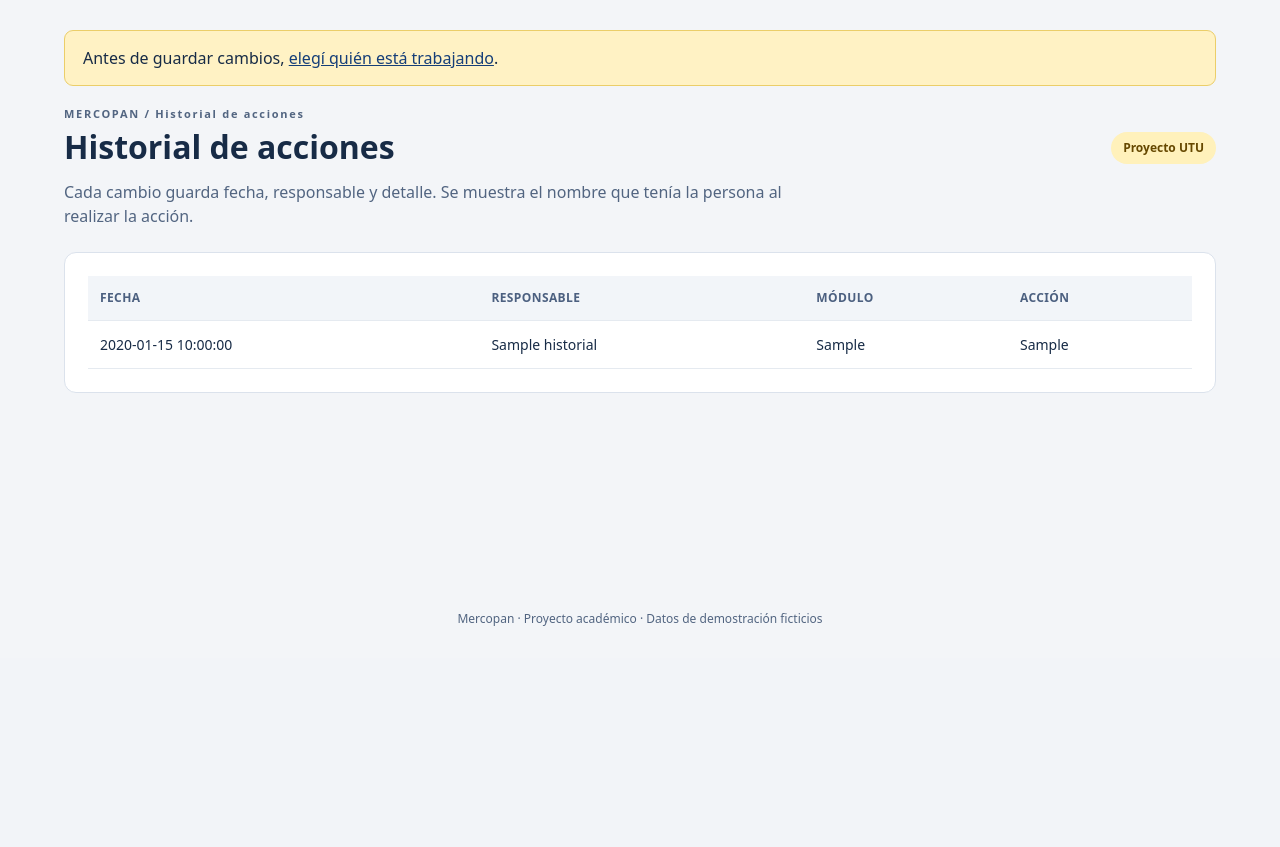
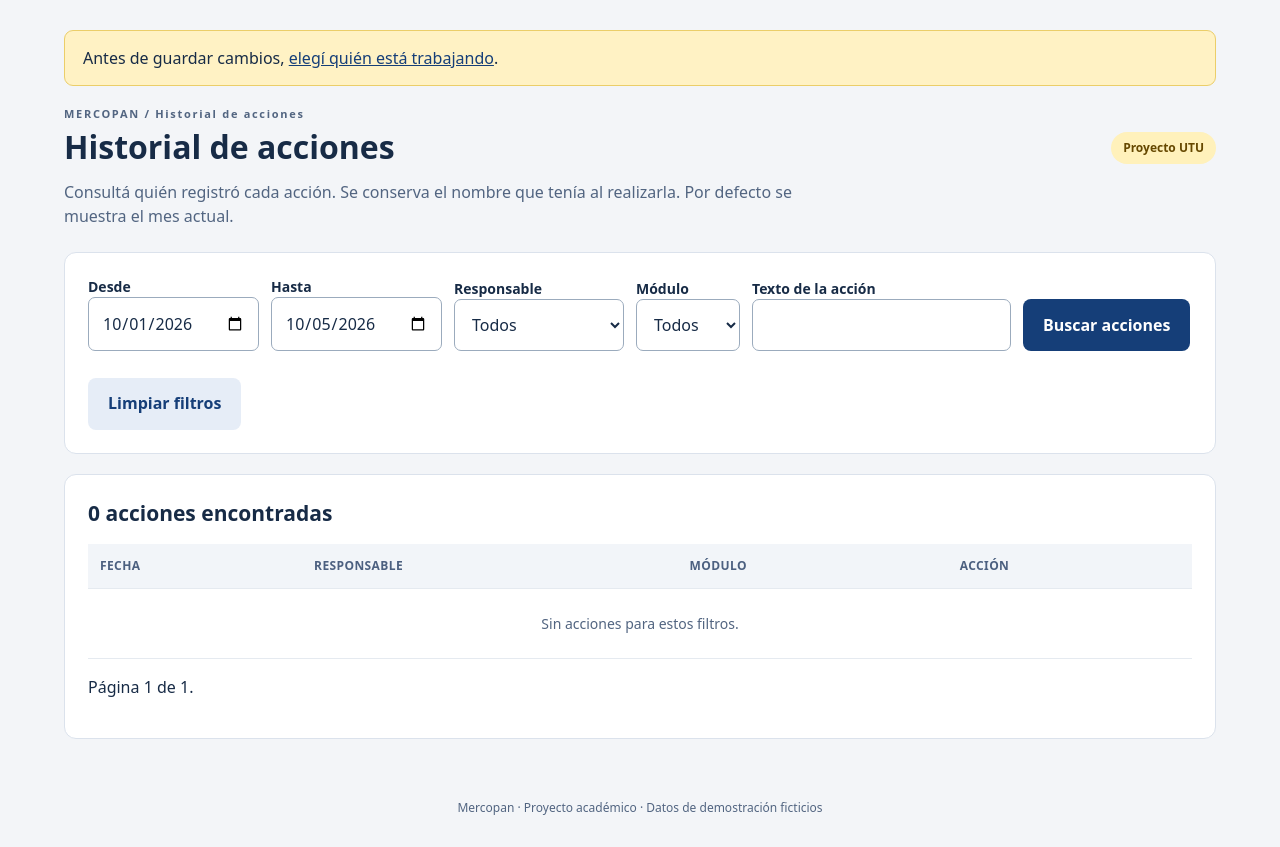
Before and after one commit to s2107851/Mercopan-utu, a PHP site: page /historial.php in a window 1280 px wide. Shown: the part 154-1001 px from the top of the page. Before the commit the page ends 780 px from the top, so only its background shows below. Run offline with PHP 8.4, Linux system fonts and the light colour scheme; tables that the repository leaves empty hold one stand-in row (values such as "Sample post").

Commit message:
HU09 historial

```diff
--- a/historial.php
+++ b/historial.php
@@ -1,9 +1,35 @@
-<?php require 'includes/inicio.php'; $titulo='Historial de acciones'; require 'includes/header.php';
-$pagina=max(1,(int)($_GET['pagina'] ?? 1));$offset=($pagina-1)*50;
-$filas=consulta('SELECT * FROM historial ORDER BY id DESC LIMIT 50 OFFSET ' . $offset)->fetchAll(); ?>
-<p class="descripcion">Cada cambio guarda fecha, responsable y detalle. Se muestra el nombre que tenía la persona al realizar la acción.</p>
-<section class="panel"><div class="tabla"><table><thead><tr><th>Fecha</th><th>Responsable</th><th>Módulo</th><th>Acción</th></tr></thead><tbody>
+<?php
+require 'includes/inicio.php';
+require_once 'includes/filtros_historial.php';
+$f = null; $filas=[]; $total=0; $pagina=1;
+try {
+    $f = filtrosHistorial($_GET);
+    $total=(int)consulta('SELECT COUNT(*) FROM historial WHERE '.$f['where'],$f['params'])->fetchColumn();
+    $paginas=max(1,(int)ceil($total/50));
+    $pagina=min($paginas,max(1,(int)($_GET['pagina'] ?? 1)));
+    $offset=($pagina-1)*50;
+    $filas=consulta('SELECT * FROM historial WHERE '.$f['where'].' ORDER BY id DESC LIMIT 50 OFFSET '.$offset,$f['params'])->fetchAll();
+} catch(Throwable $ex) { $error=mensajeError($ex); }
+$titulo='Historial de acciones'; require 'includes/header.php';
+$valores=$f ?? ['desde'=>date('Y-m-01'),'hasta'=>date('Y-m-d'),'persona'=>0,'modulo'=>'','buscar'=>''];
+?>
+<p class="descripcion">Consultá quién registró cada acción. Se conserva el nombre que tenía al realizarla. Por defecto se muestra el mes actual.</p>
+<section class="panel"><form method="get" class="filtros">
+<div><label for="desde">Desde</label><input type="date" id="desde" name="desde" required value="<?= e($valores['desde']) ?>"></div>
+<div><label for="hasta">Hasta</label><input type="date" id="hasta" name="hasta" required value="<?= e($valores['hasta']) ?>"></div>
+<div><label for="persona">Responsable</label><select id="persona" name="persona"><option value="0">Todos</option><?php opciones(consulta('SELECT id,nombre FROM personas ORDER BY nombre')->fetchAll(),$valores['persona']); ?></select></div>
+<div><label for="modulo">Módulo</label><select id="modulo" name="modulo"><option value="">Todos</option>
+<?php foreach(consulta('SELECT DISTINCT modulo FROM historial ORDER BY modulo')->fetchAll() as $m): ?><option value="<?= e($m['modulo']) ?>" <?= $valores['modulo']===$m['modulo']?'selected':'' ?>><?= e($m['modulo']) ?></option><?php endforeach; ?></select></div>
+<div><label for="buscar">Texto de la acción</label><input id="buscar" name="buscar" maxlength="100" value="<?= e($valores['buscar']) ?>"></div>
+<button>Buscar acciones</button><a href="historial.php" class="boton secundario">Limpiar filtros</a></form></section>
+<?php if($f): ?>
+<section class="panel"><h2><?= e($total) ?> acciones encontradas</h2><div class="tabla"><table>
+<thead><tr><th>Fecha</th><th>Responsable</th><th>Módulo</th><th>Acción</th></tr></thead><tbody>
 <?php foreach($filas as $r): ?><tr><td><?= e($r['fecha']) ?></td><td><?= e($r['persona_nombre']) ?></td><td><?= e($r['modulo']) ?></td><td><?= e($r['detalle']) ?></td></tr><?php endforeach; ?>
-<?php if(!$filas): ?><tr><td colspan="4" class="vacio">Sin acciones para mostrar.</td></tr><?php endif; ?></tbody></table></div>
-<div class="acciones"><?php if($pagina>1): ?><a class="boton secundario" href="?pagina=<?= $pagina-1 ?>">Anterior</a><?php endif; ?><?php if(count($filas)===50): ?><a class="boton secundario" href="?pagina=<?= $pagina+1 ?>">Siguiente</a><?php endif; ?></div></section>
+<?php if(!$filas): ?><tr><td colspan="4" class="vacio">Sin acciones para estos filtros.</td></tr><?php endif; ?>
+</tbody></table></div><p>Página <?= e($pagina) ?> de <?= e($paginas) ?>.</p><div class="acciones">
+<?php $enlace=function($p)use($f){return '?'.http_build_query(['desde'=>$f['desde'],'hasta'=>$f['hasta'],'persona'=>$f['persona'],'modulo'=>$f['modulo'],'buscar'=>$f['buscar'],'pagina'=>$p]);}; ?>
+<?php if($pagina>1): ?><a class="boton secundario" href="<?= e($enlace($pagina-1)) ?>">Anterior</a><?php endif; ?>
+<?php if($pagina<$paginas): ?><a class="boton secundario" href="<?= e($enlace($pagina+1)) ?>">Siguiente</a><?php endif; ?>
+</div></section><?php endif; ?>
 <?php require 'includes/footer.php'; ?>
--- /dev/null
+++ b/includes/filtros_historial.php
@@ -0,0 +1,17 @@
+<?php
+require_once __DIR__ . '/reportes.php';
+function filtrosHistorial(array $datos): array {
+    [$desde,$hasta,$fin] = periodoReporte($datos);
+    $persona = filter_var($datos['persona'] ?? '0', FILTER_VALIDATE_INT, ['options'=>['min_range'=>0]]);
+    if ($persona === false) throw new RuntimeException('Responsable no válido.');
+    $modulo = trim((string)($datos['modulo'] ?? ''));
+    if (strlen($modulo)>40) throw new RuntimeException('Módulo no válido.');
+    $buscar = trim((string)($datos['buscar'] ?? ''));
+    if (strlen($buscar)>100) throw new RuntimeException('La búsqueda admite hasta 100 bytes.');
+    $where = 'fecha>=? AND fecha<?'; $params = [$desde,$fin];
+    if ($persona) { $where .= ' AND persona_id=?'; $params[]=$persona; }
+    if ($modulo !== '') { $where .= ' AND modulo=?'; $params[]=$modulo; }
+    // LOCATE busca texto literal, sin interpretar % o _ como comodines.
+    if ($buscar !== '') { $where .= ' AND LOCATE(?,detalle)>0'; $params[]=$buscar; }
+    return compact('desde','hasta','persona','modulo','buscar','where','params');
+}
```
Also changed, not shown: docs/COMMIT_09_historial.md (added, +39 -0 lines).
